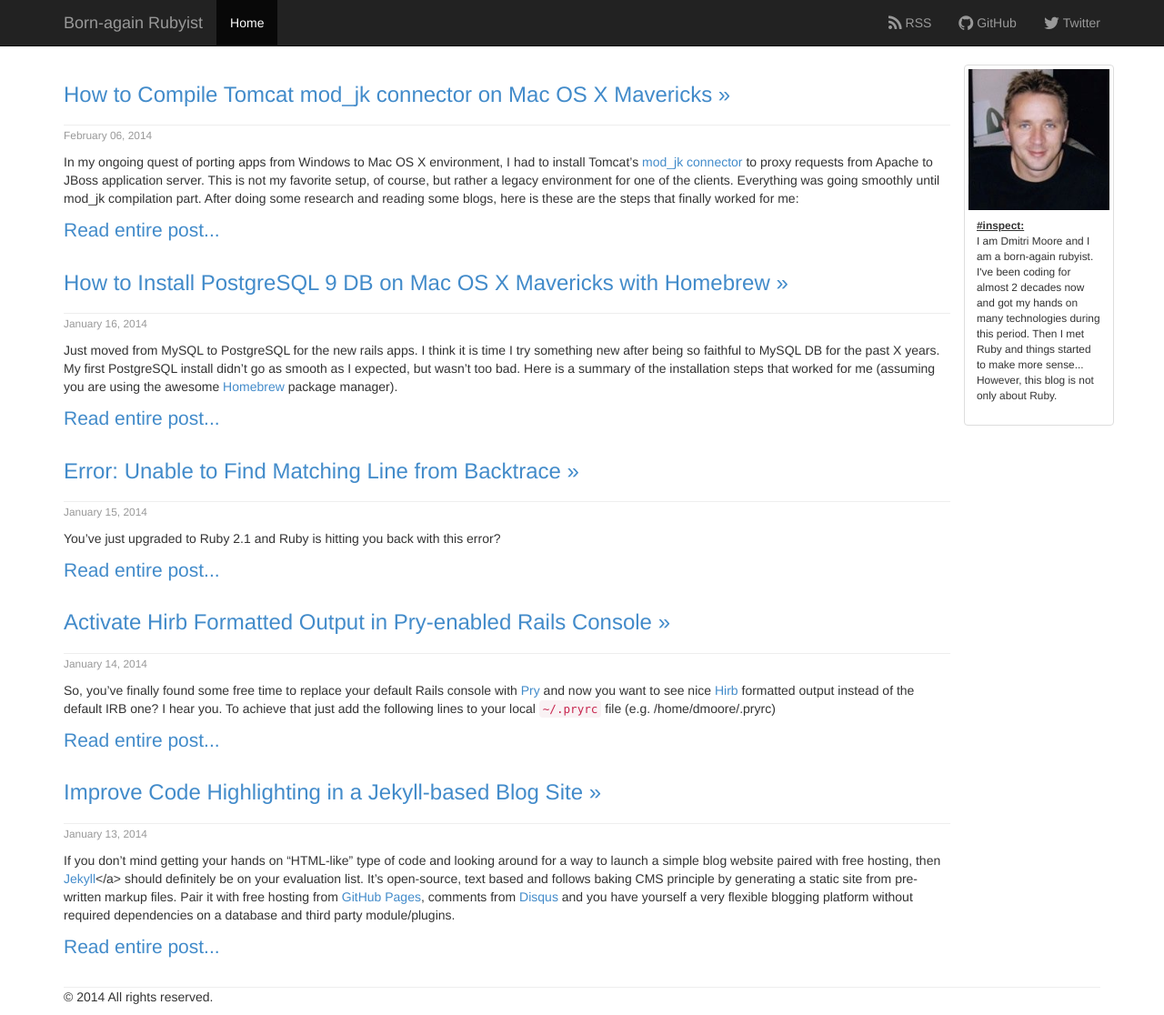
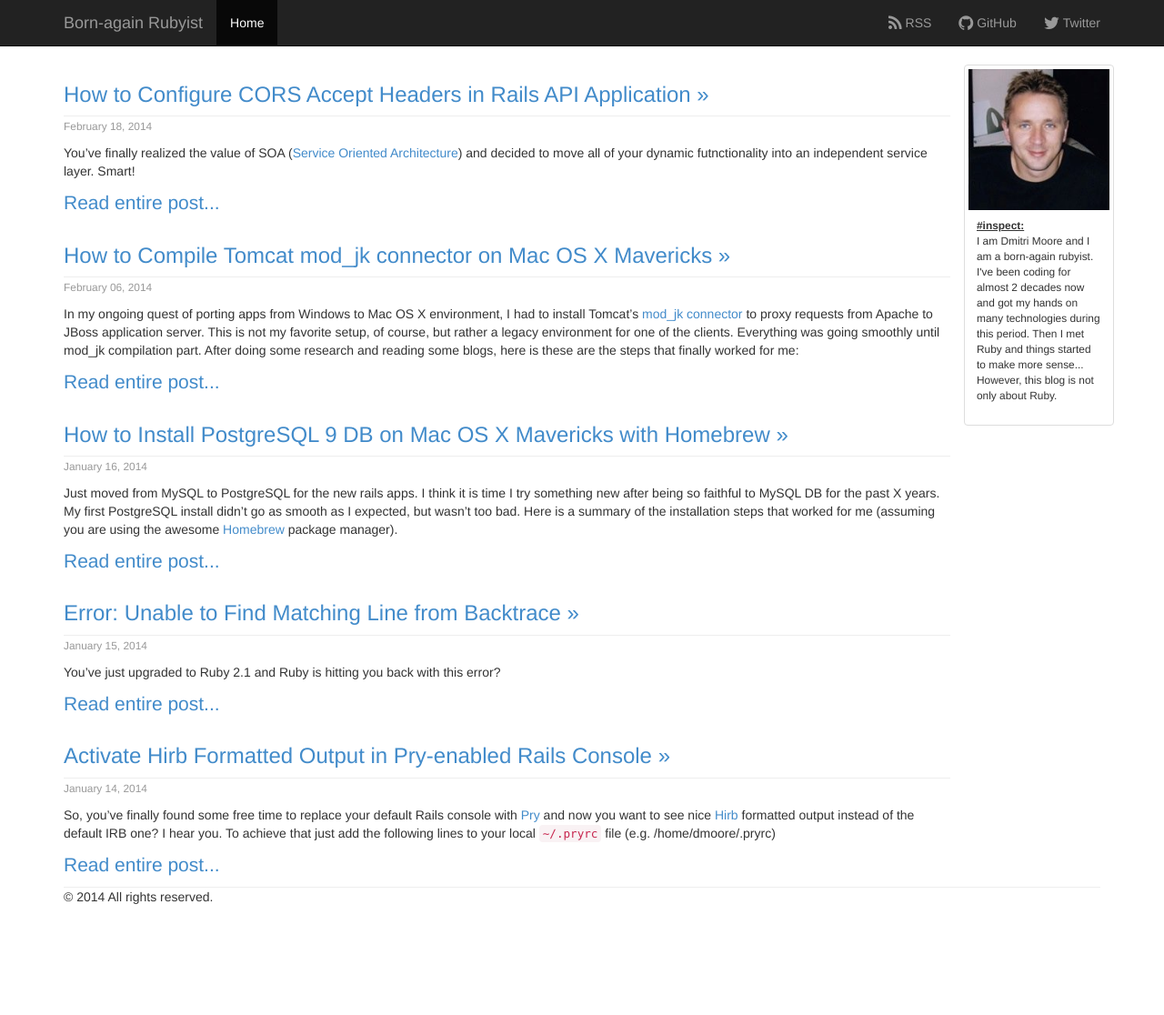
Before and after one commit to demisx/demisx.github.io, a Jekyll site: the page built from index.md, in a window 1280 px wide. Shown: the whole page at 91% size. Built offline with Jekyll 4.4.1, drawn with Linux system fonts in a browser that asks for light colours; nearby versions of some CDN libraries; Markdown is read by kramdown in place of the engine named in the settings; after the commit the page ends 1006 px from its top, so only the background shows below that; part of the change alters nothing that is shown.

Commit message:
Post How to Configure CORS Accept Headers in Rails API Application

```diff
--- /dev/null
+++ b/_posts/2014-02-14-configure-accept-headers-cors.md
@@ -0,0 +1,65 @@
+---
+layout: post
+title:  "How to Configure CORS Accept Headers in Rails API Application"
+date:   2014-02-18 10:41:12
+categories: rails-api
+---
+
+You've finally realized the value of SOA
+([Service Oriented Architecture](http://en.wikipedia.org/wiki/Service-oriented_architecture))
+and decided to move all of your dynamic futnctionality into an independent service layer. Smart!
+
+You start turning your cool dynamic features into REST JSON web services and then have your HTML
+sites (a.k.a consumer) query these services for JSON data (a.k.a. provider). However, the response from
+your web service is coming back blank, though the HTTP response status says 200 OK and
+you can see JSON data when accessing the web service endpoint directly. Sounds familiar?
+
+What you may be deailing with here is known as a
+[Cross-origin Resource Sharing (CORS)](http://en.wikipedia.org/wiki/Cross-origin_resource_sharing)
+and covers situations where a web service you are querying is on a different site compared to the one
+initiating the request. Browsers ban such requests trying to comply with so-called
+"[Same Origin Security Policy](http://en.wikipedia.org/wiki/Same_origin_policy)".
+
+Here, it is important 3to understand what a site is in this particular context:
+
+<div class="alert alert-warning">
+<i class="fa fa-lightbulb-o fa-2x"></i> "Site" is a combination of scheme, hostname, and port number.
+</div>
+
+So, even if your consumer is on "localhost:3000" and your provider is on "localhost:3001", the response
+will be neglected unless your web service sets a permissive CORS policy. This policy is
+defined by the provider setting specific CORS headers in HTTP response that a consumer app
+(e.g. a browser) destined to enforce. For example, configuring these headers:
+
+{% highlight ruby %}
+# in config/application.rb
+config.action_dispatch.default_headers = {
+    'Access-Control-Allow-Origin' => 'http://my-web-service-consumer-site.com',
+    'Access-Control-Request-Method' => %w{GET POST OPTIONS}.join(",")
+  }
+{% endhighlight %}
+
+will allow a web service to service `GET | POST | OPTIONS` requests from your
+`http://my-web-service-consumer-site.com` site.
+
+<div class="alert alert-danger">
+  <i class="fa fa-exclamation-circle fa-2x"></i>   Please note, that setting
+  'Access-Control-Allow-Origin' => '*' is highly discouraged, unless you
+  are providing a public API that is intended to be accessed by any consumer out there.
+</div>
+
+If you want to allow multiple sites to access your web service, the recommended way is to have your
+server read the Origin header from the consumer, compare that to the list of sites you'd like to allow,
+and, if it matches, send the value of the Origin header back to the consumer as the
+`Access-Control-Allow-Origin` header in the response. Simply listing multiple sites or adding multiple
+`Access-Control-Allow-Origin` headers in the response doesn't appear to produce consistent results
+accross different browsers.
+
+For those, who prefer to define CORS policy via Rack middleware, take a look at this
+rails-cors (https://github.com/cyu/rack-cors) gem.
+
+___
+##### Today my environment was:
+
+- Rails 4.0.2
+- rails-api 0.2.0
--- a/css/my.css
+++ b/css/my.css
@@ -1,3 +1,3 @@
 #main hr, footer hr  {
-  margin-bottom: 0px;
+  margin: 0px;
 }
--- a/index.md
+++ b/index.md
@@ -6,7 +6,7 @@ title: "@demisx&mdash;Born-again Rubyist Blog"
 <div id="home">
   {% for post in site.posts limit: 5 %}
     <div class="row">
-      <div><a href="{{ post.url }}"><h3>{{ post.title }} &raquo;</h3></a></div>
+      <div><a href="{{ post.url }}"><h3>{{ post.title }}&nbsp;&raquo;</h3></a></div>
       <hr>
       <div><span class="small text-muted">{{ post.date | date: "%B %d, %Y" }}</span></div>
       <div>
```
Also changed, not shown: README.md.
